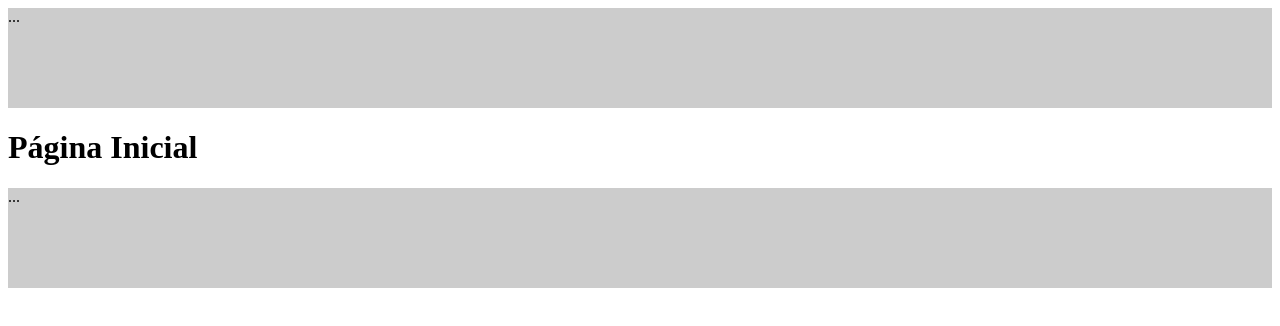
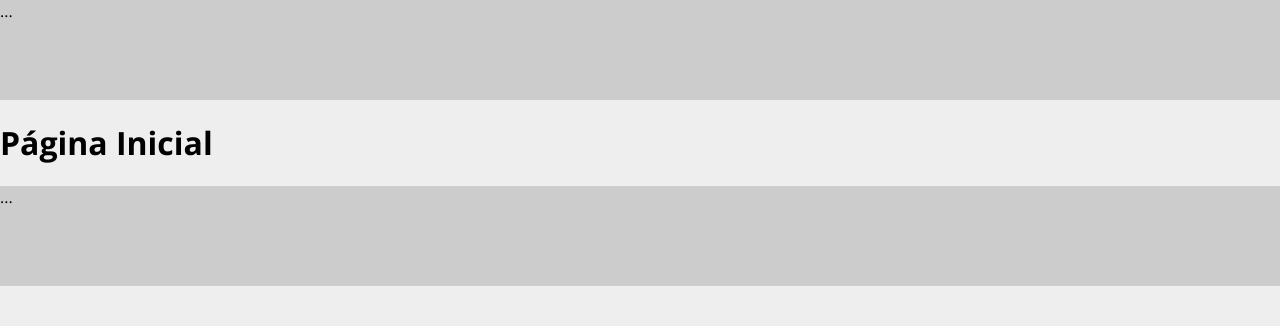
Before and after one commit to HenriqueACF/React-Js-Studies, a React (Create React App) app in the folder olx/frontend/: page / in a window 1280 px wide. Shown: the top 326 px of the page. Built offline with nearby package versions, Linux system fonts and the light colour scheme.

Commit message:
init  App.css

```diff
--- /dev/null
+++ b/olx/frontend/src/App.css
@@ -0,0 +1,12 @@
+@import url('https://fonts.googleapis.com/css2?family=Open+Sans:wght@400;700;800&display=swap');
+
+*{
+  box-sizing: border-box;
+}
+
+body{
+  margin: 0;
+  padding: 0;
+  font-family: 'Open Sans', sans-serif;
+  background-color: #EEE;
+}
--- a/olx/frontend/src/App.js
+++ b/olx/frontend/src/App.js
@@ -1,7 +1,8 @@
 import React from 'react';
 import {connect} from 'react-redux';
 import { BrowserRouter } from 'react-router-dom';
-
+//Global CSS
+import './App.css';
 //Rotas
 import Routes from './Routes';
 //Components
```
